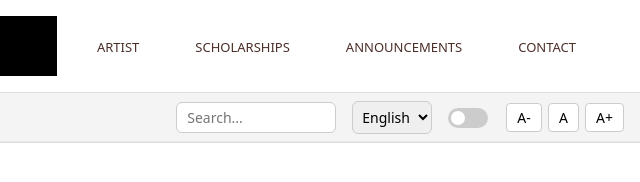
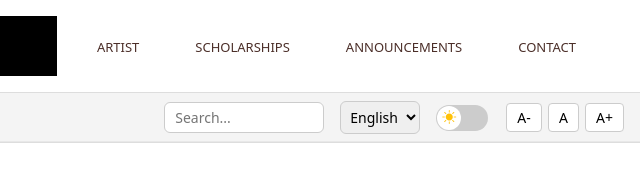
Before and after one commit to prof-abhishekjha/iccr, a plain HTML site: page navbar.html in a window 1280 px wide. Shown: the full height of the page, 640-1280 px from the left. Drawn offline with nearby package versions, Linux system fonts and the light colour scheme; grey boxes are pictures that could not be loaded.

Commit message:
dark mode

```diff
--- a/navbar.html
+++ b/navbar.html
@@ -55,44 +55,66 @@
 }
 
 /* Dark mode toggle styled like a switch */
-.dark-toggle {
+.dark-mode-toggle {
   position: relative;
-  display: inline-block;
-  width: 40px;
-  height: 20px;
+  width: 52px;
+  height: 26px;
 }
-.dark-toggle input {
-  opacity: 0;
-  width: 0;
-  height: 0;
+
+.toggle-switch {
+  display: block;
+  background-color: #ccc;
+  border-radius: 26px;
+  width: 100%;
+  height: 100%;
+  position: relative;
+  cursor: pointer;
+  transition: background 0.3s;
 }
-.dark-toggle .slider {
+
+.toggle-switch .switch-thumb {
+  background: white;
+  width: 24px;
+  height: 24px;
+  border-radius: 50%;
   position: absolute;
-  cursor: pointer;
-  background-color: #ccc;
-  border-radius: 34px;
-  top: 0;
-  left: 0;
-  right: 0;
-  bottom: 0;
-  transition: 0.3s;
+  top: 1px;
+  left: 1px;
+  display: flex;
+  align-items: center;
+  justify-content: center;
+  font-size: 14px;
+  transition: all 0.3s ease;
 }
-.dark-toggle .slider::before {
-  content: "";
-  position: absolute;
-  height: 14px;
-  width: 14px;
-  left: 3px;
-  bottom: 3px;
-  background-color: white;
-  border-radius: 50%;
-  transition: 0.3s;
+
+.sun-icon {
+  color: #ffc107;
+  display: block;
 }
-.dark-toggle input:checked + .slider {
-  background-color: #4caf50;
+.moon-icon {
+  color: #000000;
+  display: none;
 }
-.dark-toggle input:checked + .slider::before {
-  transform: translateX(20px);
+
+#darkModeToggle {
+  display: none;
+}
+
+/* When checked, slide right and swap icon */
+#darkModeToggle:checked + .toggle-switch {
+  background-color: #444;
+}
+
+#darkModeToggle:checked + .toggle-switch .switch-thumb {
+  transform: translateX(26px);
+}
+
+#darkModeToggle:checked + .toggle-switch .sun-icon {
+  display: none;
+}
+
+#darkModeToggle:checked + .toggle-switch .moon-icon {
+  display: block;
 }
 
 .dark-mode {
@@ -399,10 +421,15 @@ nav1 .dropdown ul ul {
       </select>
 
       <!-- Dark Mode Toggle -->
-      <label class="dark-toggle">
-        <input type="checkbox" id="darkModeToggle">
-        <span class="slider"></span>
-      </label>
+      <div class="dark-mode-toggle">
+        <input type="checkbox" id="darkModeToggle" />
+        <label for="darkModeToggle" class="toggle-switch">
+          <span class="switch-thumb">
+            <i class="bi bi-sun-fill sun-icon"></i>
+            <i class="bi bi-moon-fill moon-icon"></i>
+          </span>
+        </label>
+      </div>
 
       <!-- Text Resizer -->
       <div class="text-resizer">
```
Also changed, not shown: index.html (+13 -5 lines).
